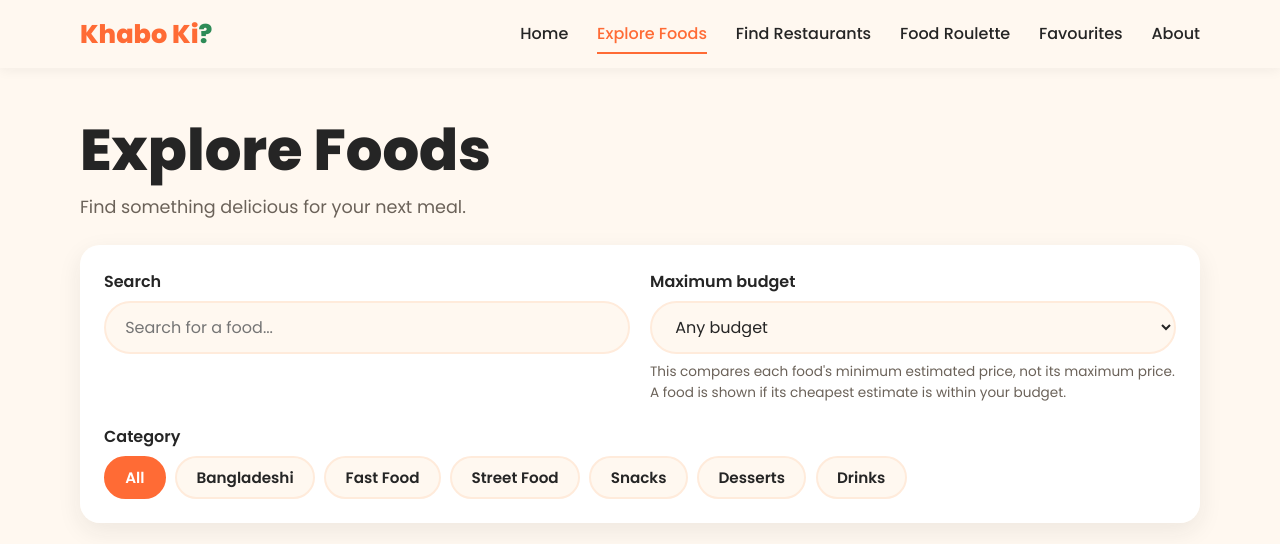
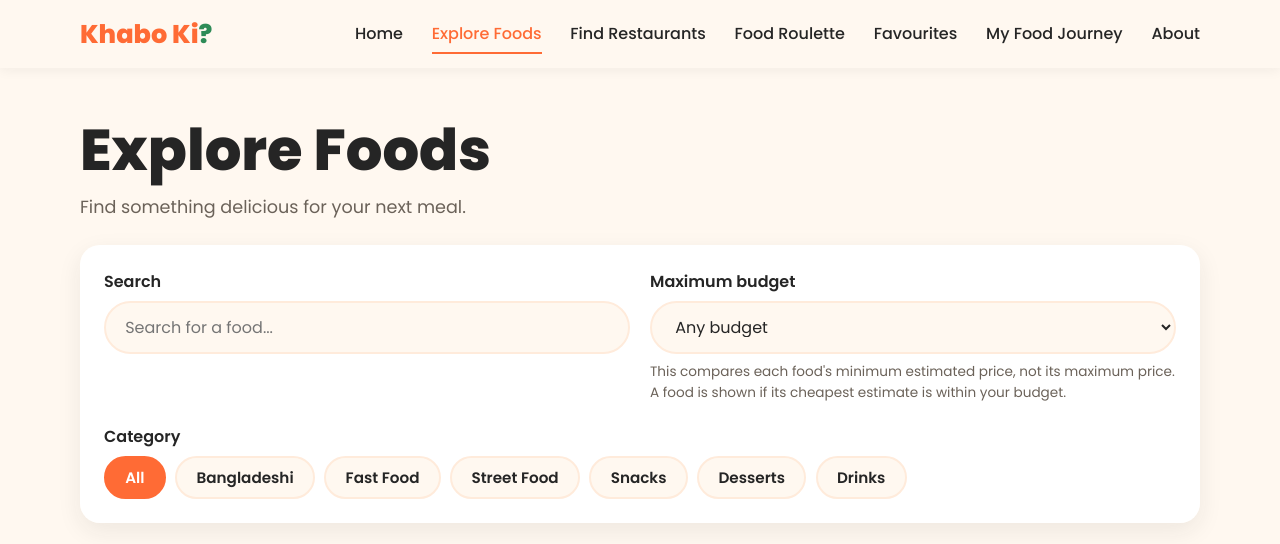
Before and after one commit to sarker908/Khabo-Ki, a plain HTML site: page explore.html in a window 1280 px wide. Shown: the top 544 px of the page. Drawn offline with Linux system fonts and the light colour scheme.

Commit message:
Add My Food Journey navigation link

```diff
--- a/explore.html
+++ b/explore.html
@@ -35,6 +35,7 @@
         <li><a href="index.html#restaurants">Find Restaurants</a></li>
         <li><a href="roulette.html">Food Roulette</a></li>
         <li><a href="favorites.html">Favourites</a></li>
+        <li><a href="journey.html">My Food Journey</a></li>
         <li><a href="#about">About</a></li>
       </ul>
     </nav>
@@ -126,6 +127,7 @@
           <li><a href="index.html#restaurants">Find Restaurants</a></li>
           <li><a href="roulette.html">Food Roulette</a></li>
           <li><a href="favorites.html">Favourites</a></li>
+          <li><a href="journey.html">My Food Journey</a></li>
           <li><a href="#about">About</a></li>
         </ul>
       </nav>
```
